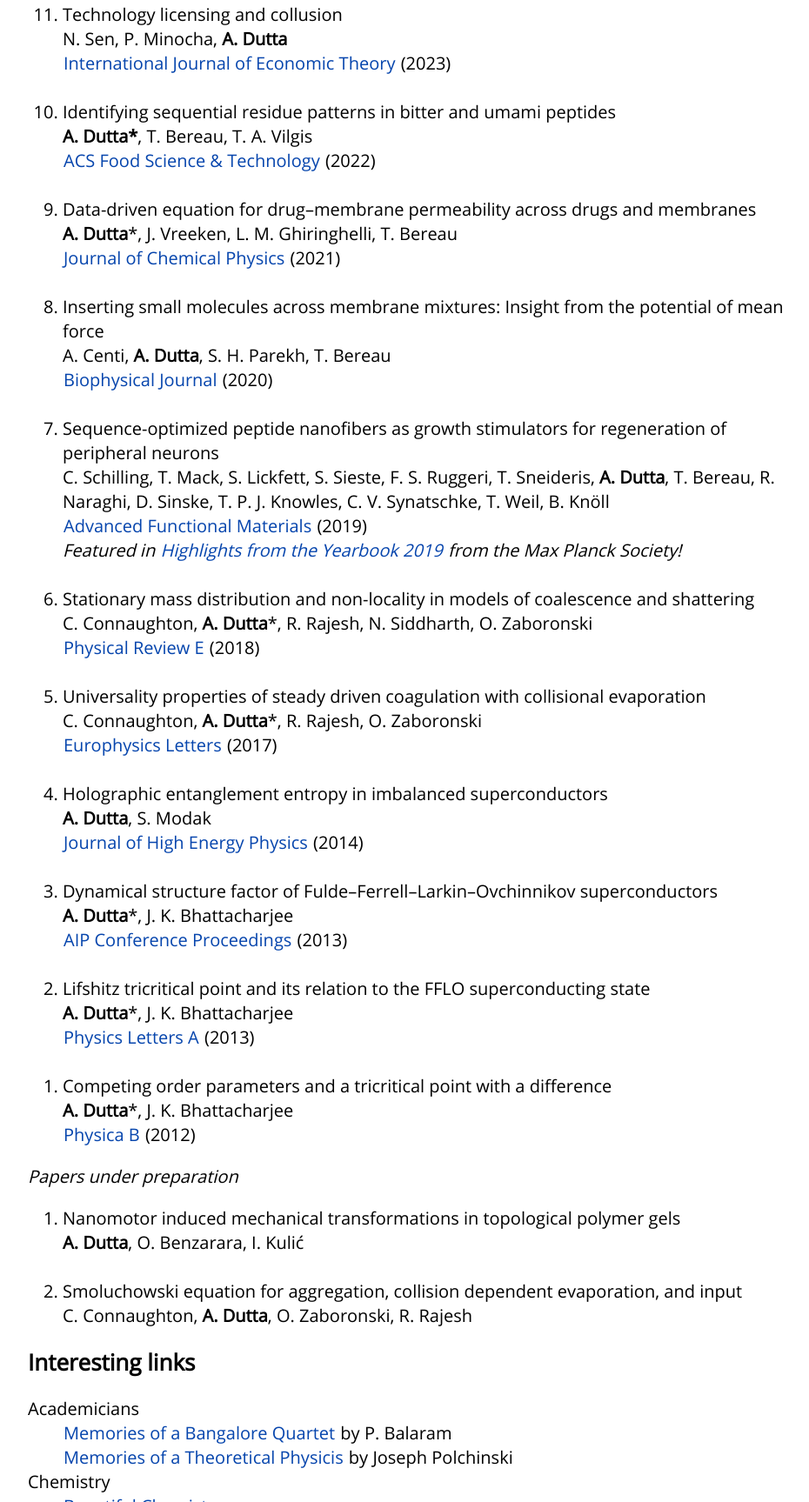
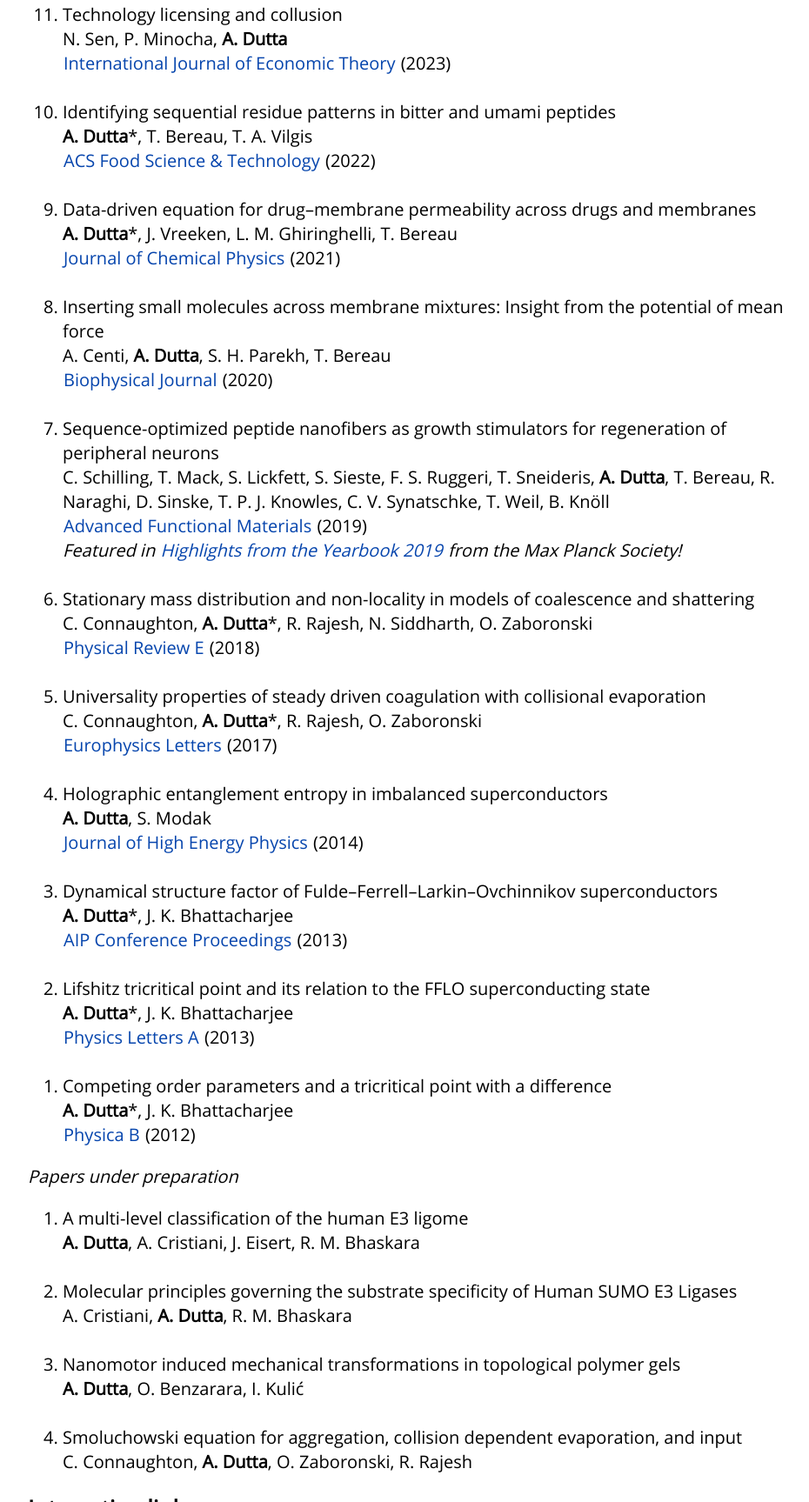
Before and after one commit to arghyadutta/arghyadutta.github.io, a plain HTML site: page index.html in a window 1280 px wide. Shown: the part 1548-3275 px from the top of the page at 87% size, without its empty margins (166-1096 px from the left). Drawn offline with Linux system fonts and the light colour scheme.

Commit message:
Last updated on 2023-07-05 17:57:37

```diff
--- a/index.html
+++ b/index.html
@@ -48,7 +48,7 @@ Email: argphy@gmail.com<br>
 
 <h2>Publications</h2>
 
-<p>List of submitted, accepted, and published papers. Asterisk denotes corresponding authorship.</p>
+<p><em>Accepted/published papers. Asterisk denotes corresponding authorship.</em></p>
 <ol reversed>
 
 <li>Data-Mining unveils structure–property–activity correlation of viral infectivity enhancing self-assembling peptides<br>
@@ -68,7 +68,7 @@ N. Sen, P. Minocha, <strong>A. Dutta</strong><br>
 <a href="https://doi.org/10.1111/ijet.12373">International Journal of Economic Theory</a> (2023)</li><br>
 
 <li>Identifying sequential residue patterns in bitter and umami peptides<br>
-<strong>A. Dutta*</strong>, T. Bereau, T. A. Vilgis<br>
+<strong>A. Dutta</strong>*, T. Bereau, T. A. Vilgis<br>
 <a href="https://doi.org/10.1021/acsfoodscitech.2c00251">ACS Food Science & Technology</a> (2022)</li><br>
 
 <li>Data-driven equation for drug–membrane permeability across drugs and membranes<br>
@@ -111,6 +111,12 @@ C. Connaughton, <strong>A. Dutta</strong>*, R. Rajesh, O. Zaboronski<br>
 
 <p><em>Papers under preparation</em></p>
 <ol>
+<li>A multi-level classification of the human E3 ligome<br>
+<strong>A. Dutta</strong>, A. Cristiani, J. Eisert, R. M. Bhaskara</li><br>
+
+<li>Molecular principles governing the substrate specificity of Human SUMO E3 Ligases<br>
+A. Cristiani, <strong>A. Dutta</strong>, R. M. Bhaskara</li><br>
+
 <li>Nanomotor induced mechanical transformations in topological polymer gels<br>
 <strong>A. Dutta</strong>, O. Benzarara, I. Kulić</li><br>
 
```
Also changed, not shown: 2 other files.
